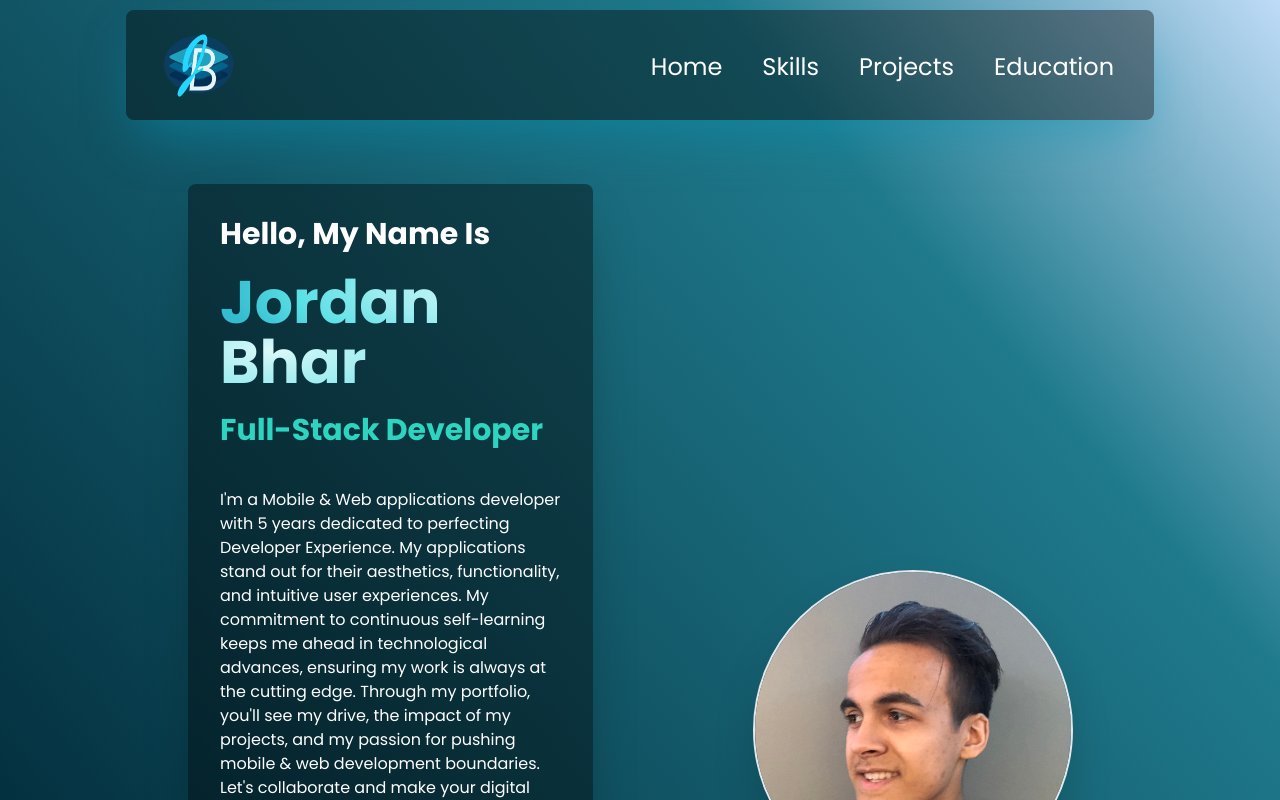
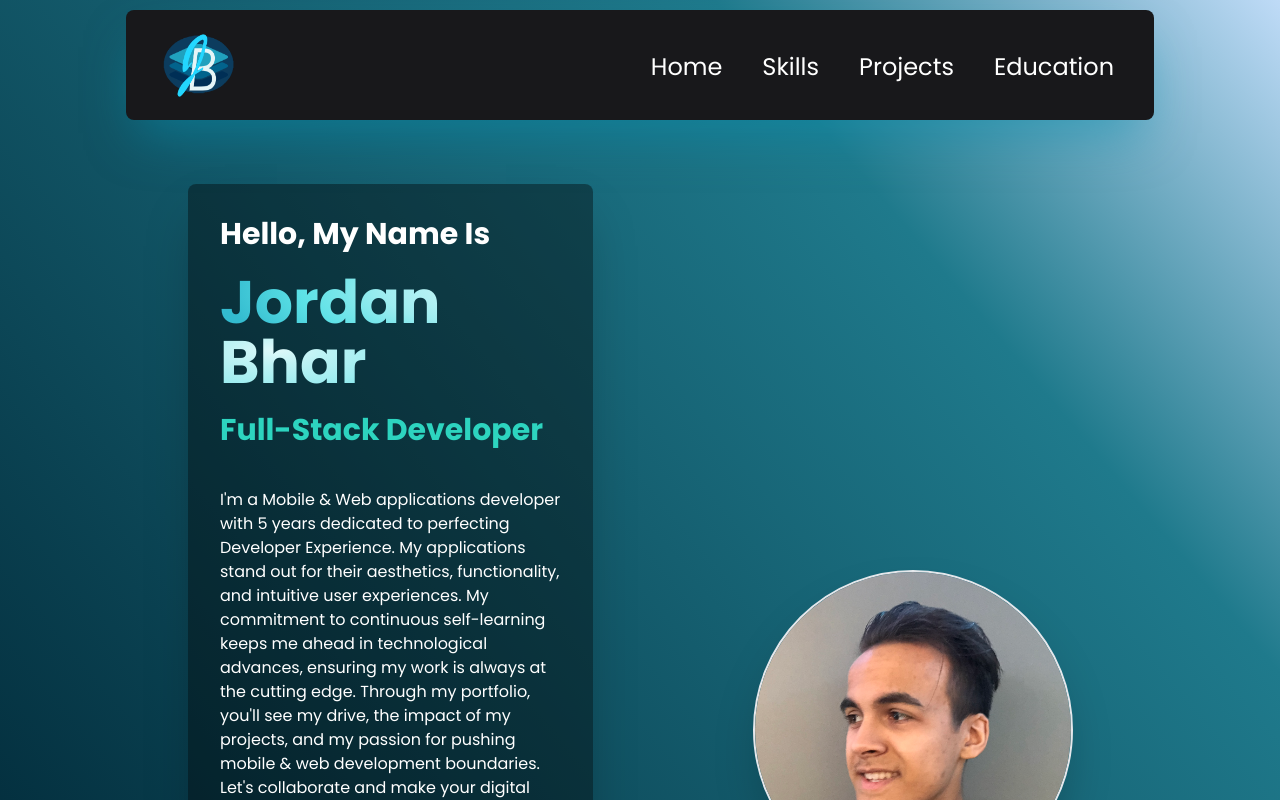
Before and after one commit to JordanBhar/DevPortfolioDeployment, a React (Vite) app: page / in a window 1280 px wide. Shown: the top 800 px of the page. Built offline with nearby package versions, Linux system fonts and the light colour scheme; the HTML template or start-up script is replaced by a standard one.

Commit message:
Made Navbar Zinc

```diff
--- a/src/components/Navbar.jsx
+++ b/src/components/Navbar.jsx
@@ -29,8 +29,8 @@ const Navbar = ({ educationRef, projectsRef, contactRef }) => {
 
   // Apply the 'fixed-nav' class conditionally based on if the
   const navClass = isFixed
-    ? "fixed right-0 left-0 top-0 transition ease-in-out delay-150 bg-zinc-900 opacity-80 rounded-lg shadow-2xl shadow-cyan-600/50"
-    : "bg-acrylic rounded-lg shadow-2xl shadow-cyan-600/50 mt-[10px]";
+    ? "fixed right-0 left-0 top-0 transition ease-in-out delay-150 bg-zinc-900  rounded-lg shadow-2xl shadow-cyan-600/50"
+    : "bg-zinc-900  rounded-lg shadow-2xl shadow-cyan-600/50 mt-[10px]";
 
   return (
     <nav className={`${navClass} z-50`}>
@@ -79,7 +79,7 @@ const Navbar = ({ educationRef, projectsRef, contactRef }) => {
           <div
             className={`${
               toggle ? "flex" : "hidden"
-            }  p-6 absolute top-28 md:right-10 min-w-[300px] p:min-w-[250px]  bg-acrylic rounded-xl sidebar justify-end mt-[10px]`}
+            }  p-6 absolute top-28 md:right-10 min-w-[300px] p:min-w-[250px]  bg-zinc-900 rounded-xl sidebar justify-end mt-[10px]`}
           >
             <ul className={`list-none flex flex-col items-end`}>
               {navLinks.map((nav, index) => (
```
